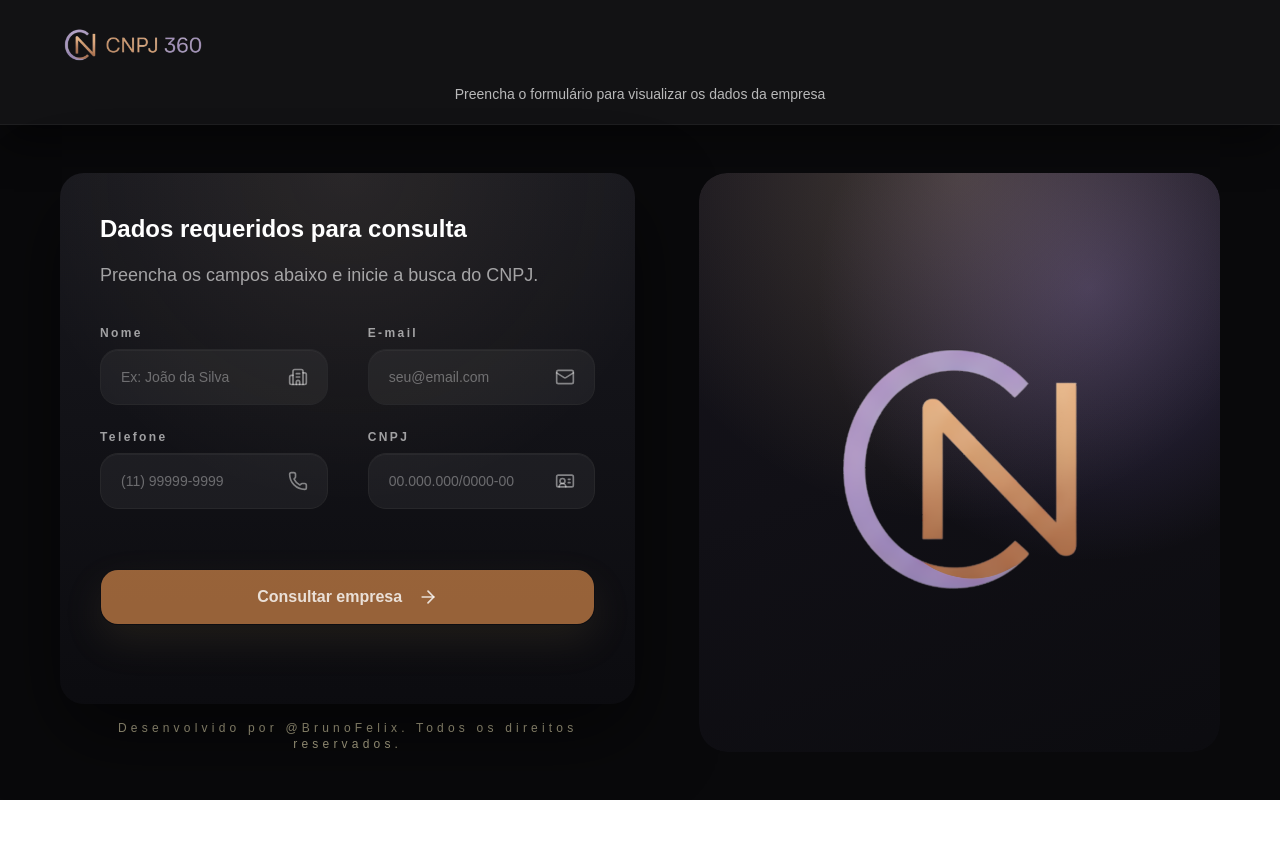
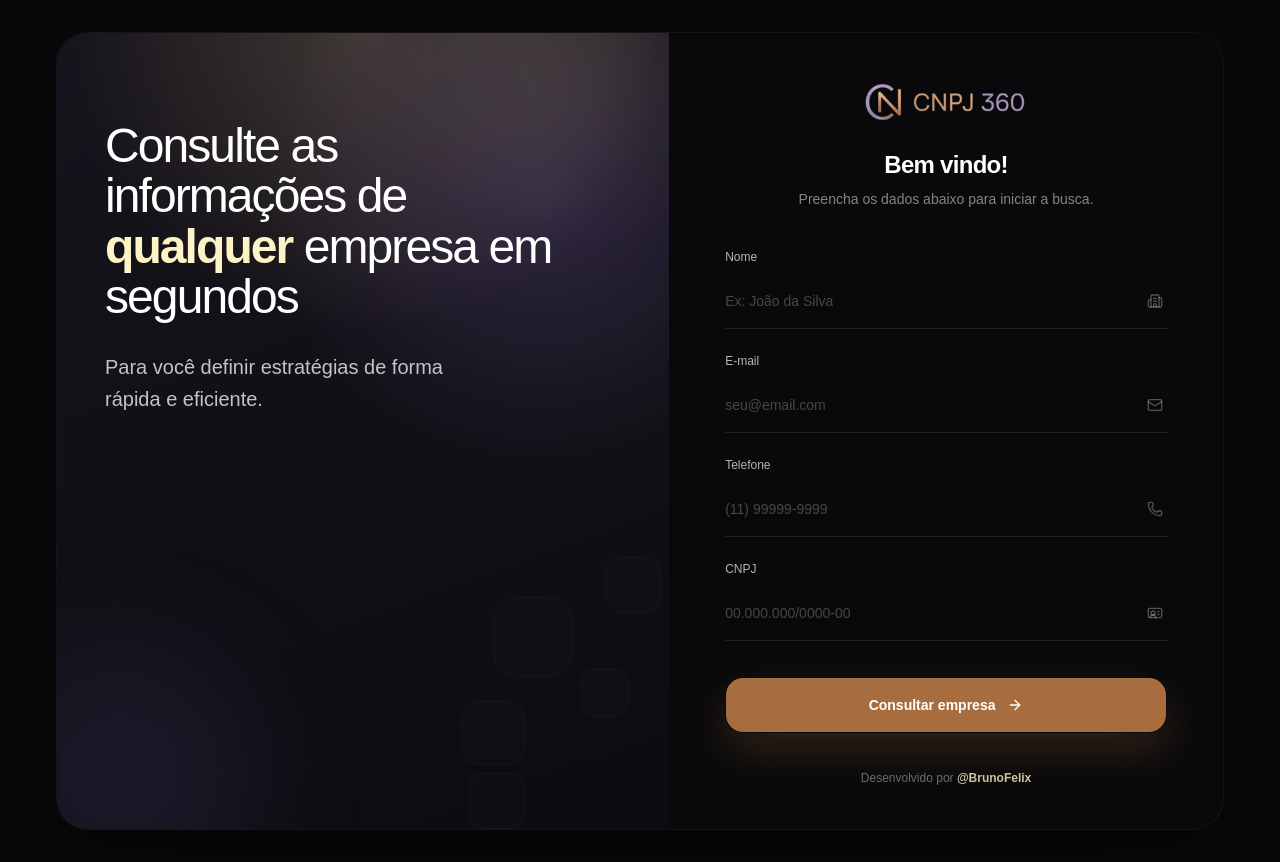
Before and after one commit to BrunoFelix1/cnpj-search-frontend, a React (Vite) app: page / in a window 1280 px wide. Before the commit the page ends 800 px from the top, so only its background shows below. Built offline with nearby package versions, Linux system fonts and the light colour scheme.

Commit message:
refactor: improvement of Lead Form Styles

```diff
--- a/src/App.tsx
+++ b/src/App.tsx
@@ -9,78 +9,76 @@ import { ActivitiesCard } from "./components/Dashboard/ActivitiesCard";
 import { PartnersCard } from "./components/Dashboard/PartnersCard";
 import { GeneralInfoCard } from "./components/Dashboard/GeneralInfoCard";
 import { Button } from "./components/ui/button";
+import { Footer } from "./components/Footer/Footer";
 
 function App() {
   const [showCompany, setShowCompany] = useState(false);
+
   const companyData = leadResponseMock;
 
   return (
     <main className="flex min-h-screen flex-col bg-zinc-950 text-white">
+      {showCompany ? (
+        <>
           <header className="w-full border-b border-white/5 bg-zinc-900/60 px-8 py-5 shadow-[0_18px_40px_rgba(0,0,0,0.45)]">
             <div className="flex w-full items-center justify-between gap-4">
-          <div className="flex pl-7 items-center justify-start gap-3 text-xs font-semibold uppercase tracking-[0.2em] text-amber-100/80 sm:text-sm">
-            <img src="/LogoHeader.png" alt="CNPJ 360" className="h-12 w-auto" />
+              <div className="flex items-center justify-start gap-3 pl-7 text-xs font-semibold uppercase tracking-[0.2em] text-amber-100/80 sm:text-sm">
+                <img
+                  src="/LogoHeader.png"
+                  alt="CNPJ 360"
+                  className="h-12 w-auto"
+                />
               </div>
 
-          {showCompany ? (
-            <Button className="rounded-2xl bg-[#bb7944]/80 px-6 py-4 text-sm font-semibold text-white/80  transition-all duration-300 ease-out hover:cursor-pointer hover:-translate-y-0.5 hover:brightness-110  focus-visible:ring-2 focus-visible:ring-amber-200/40 sm:h-11 sm:text-base">
+              <Button
+                onClick={() => setShowCompany(false)}
+                className="rounded-2xl bg-[#bb7944]/80 px-6 py-4 text-sm font-semibold text-white/80 transition-all duration-300 ease-out hover:cursor-pointer hover:-translate-y-0.5 hover:brightness-110 focus-visible:ring-2 focus-visible:ring-amber-200/40 sm:h-11 sm:text-base"
+              >
                 Nova consulta
               </Button>
-          ) : null}
             </div>
+          </header>
 
-        {showCompany ? null : (
-          <div className="mt-4 text-center text-sm text-white/70">
-            Preencha o formulário para visualizar os dados da empresa
-          </div>
-        )}
-      </header>
-      {showCompany ? (
           <div className="w-full flex-1 bg-zinc-950 px-6 py-10 sm:px-10 sm:py-12">
             <div className="grid gap-8">
               <div className="grid gap-8 lg:grid-cols-[3fr_1fr]">
                 <CompanyCard company={companyData.company} />
                 <StatusCard status={companyData.status} />
               </div>
+
               <LocationCard
                 location={companyData.location}
                 contacts={companyData.contacts}
               />
+
               <ActivitiesCard
                 mainActivity={companyData.mainActivity}
                 secondaryActivities={companyData.secondaryActivities}
               />
+
               <PartnersCard
                 partners={companyData.partners}
                 nameOfSearcher="rafael guimaraes lima"
               />
+
               <GeneralInfoCard
                 metrics={companyData.metrics}
-              secondaryActivitiesCount={companyData.secondaryActivities.length}
+                secondaryActivitiesCount={
+                  companyData.secondaryActivities.length
+                }
                 partnersCount={companyData.partners.length}
                 currentTaxRegime={companyData.currentTaxRegime}
               />
             </div>
           </div>
+
+          <Footer />
+        </>
       ) : (
-        <div className="grid w-full flex-1 items-stretch gap-16 px-15 py-12 lg:grid-cols-[1.05fr_0.95fr]">
-          <section className="flex h-full flex-col gap-8">
+        <div className="flex flex-1 items-center justify-center px-6 py-8 sm:px-10 lg:px-14">
+          <div className="w-full max-w-[1800px]">
             <LeadForm onSubmit={() => setShowCompany(true)} />
-
-            <div className="flex flex-wrap gap-4 text-xs text-white/70">
-              <div className="flex w-full items-center justify-center">
-                <span className="w-full text-center tracking-[0.35em] text-amber-100/70 -mt-4">
-                  Desenvolvido por @BrunoFelix. Todos os direitos reservados.
-                </span>
           </div>
-            </div>
-          </section>
-
-          <section className="relative hidden w-full min-h-120 items-center justify-center overflow-hidden rounded-[1.75rem] lg:flex">
-            <div className="absolute inset-0 flex items-center justify-center rounded-[1.75rem] bg-[radial-gradient(circle_at_top,rgba(252,215,165,0.2),transparent_55%),radial-gradient(circle_at_75%_20%,rgba(170,140,255,0.25),transparent_45%),linear-gradient(160deg,rgba(22,20,28,0.98),rgba(12,12,16,0.98))]">
-              <img src="/Logo.png" alt="CNPJ 360" className="h-70 w-auto" />
-            </div>
-          </section>
         </div>
       )}
     </main>
--- a/src/components/Footer/Footer.tsx
+++ b/src/components/Footer/Footer.tsx
@@ -0,0 +1,88 @@
+export function Footer() {
+  return (
+    <footer className="mt-16 border-t border-white/5 bg-zinc-900/80 backdrop-blur">
+      <div className="mx-auto flex w-full max-w-7xl flex-col gap-10 px-6 py-10 lg:flex-row lg:items-start lg:justify-between">
+        <div className="flex max-w-md flex-col gap-4">
+          <div className="flex items-center gap-3">
+            <img src="/LogoHeader.png" alt="CNPJ 360" className="h-11 w-auto" />
+          </div>
+
+          <p className="text-sm leading-relaxed text-zinc-400">
+            Plataforma para consulta e visualização do CNPJ de possíveis Leads,
+            focando numa melhor visualização das informações.
+          </p>
+
+          <div className="flex items-center gap-3 text-xs text-zinc-500">
+            <span>© {new Date().getFullYear()} CNPJ 360</span>
+
+            <span className="text-white/20">•</span>
+
+            <span>Todos os direitos reservados</span>
+          </div>
+        </div>
+
+        <div className="grid grid-cols-1 gap-8 sm:grid-cols-2 lg:grid-cols-3">
+          <div className="flex flex-col gap-3">
+            <span className="text-xs font-semibold uppercase tracking-[0.18em] text-white/40">
+              Plataforma
+            </span>
+
+            <div className="flex flex-col gap-2 text-sm text-zinc-400">
+              <a href="#" className="transition-colors hover:text-cyan-100">
+                Lorem ipsum dolor
+              </a>
+
+              <a href="#" className="transition-colors hover:text-cyan-100">
+                Lorem ipsum dolor
+              </a>
+
+              <a href="#" className="transition-colors hover:text-cyan-100">
+                Lorem ipsum dolor
+              </a>
+            </div>
+          </div>
+
+          <div className="flex flex-col gap-3">
+            <span className="text-xs font-semibold uppercase tracking-[0.18em] text-white/40">
+              Recursos
+            </span>
+
+            <div className="flex flex-col gap-2 text-sm text-zinc-400">
+              <a href="#" className="transition-colors hover:text-cyan-100">
+                Lorem ipsum dolor
+              </a>
+
+              <a href="#" className="transition-colors hover:text-cyan-100">
+                Lorem ipsum dolor
+              </a>
+
+              <a href="#" className="transition-colors hover:text-cyan-100">
+                Lorem ipsum dolor
+              </a>
+            </div>
+          </div>
+
+          <div className="flex flex-col gap-3">
+            <span className="text-xs font-semibold uppercase tracking-[0.18em] text-white/40">
+              Suporte
+            </span>
+
+            <div className="flex flex-col gap-2 text-sm text-zinc-400">
+              <a href="#" className="transition-colors hover:text-cyan-100">
+                Lorem ipsum dolor
+              </a>
+
+              <a href="#" className="transition-colors hover:text-cyan-100">
+                Lorem ipsum dolor
+              </a>
+
+              <a href="#" className="transition-colors hover:text-cyan-100">
+                Lorem ipsum dolor
+              </a>
+            </div>
+          </div>
+        </div>
+      </div>
+    </footer>
+  );
+}
--- a/src/components/LeadForm/LeadForm.tsx
+++ b/src/components/LeadForm/LeadForm.tsx
@@ -16,92 +16,150 @@ function LeadForm({ onSubmit }: Readonly<LeadFormProps>) {
 
   return (
     <section className="h-full w-full">
-      <div className="relative flex h-full flex-col overflow-hidden rounded-[1.5rem] border border-none bg-[radial-gradient(circle_at_top,rgba(255,220,170,0.08),transparent_55%),linear-gradient(180deg,rgba(24,24,30,0.98),rgba(12,12,16,0.98))] p-6 sm:p-8 lg:p-10 shadow-[0_30px_80px_rgba(0,0,0,0.55)]">
-        <div className="pointer-events-none absolute right-[-12%] top-[-10%] size-48 sm:size-56 lg:size-72 rounded-full" />
-        <div className="pointer-events-none absolute left-[-8%] bottom-[-14%] size-44 sm:size-52 lg:size-64 rounded-full" />
+      <div className="grid min-h-[680px] overflow-hidden rounded-[2rem] border border-white/5 bg-zinc-950 shadow-[0_30px_80px_rgba(0,0,0,0.55)] lg:grid-cols-[1.05fr_0.95fr]">
+        <div className="relative hidden overflow-hidden lg:flex">
+          <div className="absolute inset-0 bg-[radial-gradient(circle_at_top,rgba(252,215,165,0.18),transparent_35%),radial-gradient(circle_at_80%_20%,rgba(180,140,255,0.18),transparent_35%),linear-gradient(160deg,rgba(22,20,28,0.98),rgba(12,12,16,0.98))]" />
 
-        <div className="mb-6 flex flex-col gap-3 sm:mb-7 sm:gap-4 lg:mb-9">
-          <h2 className="text-lg font-semibold text-white sm:text-xl lg:text-2xl">
-            Dados requeridos para consulta
+          <div className="absolute -top-24 right-[-5%] h-56 w-56 rounded-full bg-amber-200/10 blur-3xl" />
+          <div className="absolute bottom-[-10%] left-[-10%] h-64 w-64 rounded-full bg-violet-400/10 blur-3xl" />
+
+          <div className="absolute bottom-0 right-0 opacity-25">
+            <div className="relative h-72 w-72">
+              <div className="absolute right-2 top-4 h-14 w-14 rounded-2xl border border-white/10 bg-white/5 backdrop-blur" />
+
+              <div className="absolute right-24 top-14 h-20 w-20 rounded-[1.6rem] border border-white/10 bg-white/5 backdrop-blur" />
+
+              <div className="absolute right-10 top-32 h-12 w-12 rounded-xl border border-white/10 bg-white/5 backdrop-blur" />
+
+              <div className="absolute right-36 top-40 h-16 w-16 rounded-2xl border border-white/10 bg-white/5 backdrop-blur" />
+
+              <div className="absolute bottom-0 right-36 h-14 w-14 rounded-xl border border-white/10 bg-white/5 backdrop-blur" />
+            </div>
+          </div>
+
+          <div className="relative z-10 flex h-full flex-col justify-between p-12">
+            <div className="max-w-lg">
+              <h1 className="max-w-md mt-10 text-5xl leading-[1.05] font-light tracking-[-0.04em] text-white">
+                Consulte as informações de {""}
+                <span className="font-semibold text-amber-100">
+                  qualquer
+                </span>{" "}
+                empresa em segundos
+              </h1>
+
+              <p className="mt-7 max-w-sm text-xl leading-relaxed text-white/75">
+                Para você definir estratégias de forma rápida e eficiente.
+              </p>
+            </div>
+          </div>
+        </div>
+
+        <div className="flex h-full flex-col justify-between bg-zinc-950 px-8 py-8 sm:px-10 lg:px-14 lg:py-10">
+          <div className="flex flex-col items-center">
+            <img
+              src="/LogoHeader.png"
+              alt="CNPJ 360"
+              className="h-14 w-auto object-contain"
+            />
+
+            <h2 className="mt-5 text-center text-2xl font-semibold tracking-[-0.03em] text-white">
+              Bem vindo!
             </h2>
-          <p className="text-sm text-white/60 sm:text-base lg:text-lg">
-            Preencha os campos abaixo e inicie a busca do CNPJ.
+
+            <p className="mt-2 text-center text-sm text-white/50">
+              Preencha os dados abaixo para iniciar a busca.
             </p>
           </div>
 
           <form
-          className="grid flex-1 content-start gap-6 md:grid-cols-2 md:gap-x-10 md:gap-y-6"
             onSubmit={handleSubmit}
+            className="mx-auto mt-10 flex w-full max-w-lg flex-col gap-6"
           >
-          <span className="group flex flex-col gap-2">
-            <span className="text-[0.65rem] font-semibold   tracking-[0.2em] text-white/60 sm:text-xs">
+            <div className="group">
+              <label className="mb-2 block text-xs font-medium text-white/70">
                 Nome
-            </span>
+              </label>
+
               <div className="relative">
                 <Input
                   type="text"
                   placeholder="Ex: João da Silva"
-                className="h-12 rounded-2xl border-zinc-800 bg-white/5 px-5 pr-14 text-sm text-white placeholder:text-white/35 shadow-[inset_0_1px_0_rgba(255,255,255,0.04)] transition focus-visible:border-amber-100/35 focus-visible:ring-amber-100/10 sm:h-14 sm:text-base"
+                  className="h-14 rounded-none border-0 border-b border-white/10 bg-transparent px-0 pr-12 text-sm text-white placeholder:text-white/25 shadow-none transition focus-visible:border-amber-100/35 focus-visible:ring-0"
                 />
-              <Building2 className="pointer-events-none absolute right-5 top-1/2 size-4 -translate-y-1/2 text-white/45 sm:size-5" />
+
+                <Building2 className="pointer-events-none absolute right-1 top-1/2 size-4 -translate-y-1/2 text-white/30" />
               </div>
-          </span>
+            </div>
 
-          <span className="group flex flex-col gap-2">
-            <span className="text-[0.65rem] font-semibold  tracking-[0.2em] text-white/60 sm:text-xs">
+            <div className="group">
+              <label className="mb-2 block text-xs font-medium text-white/70 ">
                 E-mail
-            </span>
+              </label>
+
               <div className="relative">
                 <Input
                   type="email"
                   placeholder="seu@email.com"
-                className="h-12 rounded-2xl border-zinc-800 bg-white/5 px-5 pr-14 text-sm text-white placeholder:text-white/35 shadow-[inset_0_1px_0_rgba(255,255,255,0.04)] transition focus-visible:border-amber-100/35 focus-visible:ring-amber-100/10 sm:h-14 sm:text-base"
+                  className="h-14 rounded-none border-0 border-b border-white/10 bg-transparent px-0 pr-12 text-sm text-white placeholder:text-white/25 shadow-none transition focus-visible:border-amber-100/35 focus-visible:ring-0"
                 />
-              <Mail className="pointer-events-none absolute right-5 top-1/2 size-4 -translate-y-1/2 text-white/45 sm:size-5" />
+
+                <Mail className="pointer-events-none absolute right-1 top-1/2 size-4 -translate-y-1/2 text-white/30" />
               </div>
-          </span>
+            </div>
 
-          <span className="group flex flex-col gap-2">
-            <span className="text-[0.65rem] font-semibold  tracking-[0.2em] text-white/60 sm:text-xs">
+            <div className="group">
+              <label className="mb-2 block text-xs font-medium text-white/70">
                 Telefone
-            </span>
+              </label>
+
               <div className="relative">
                 <Input
                   type="tel"
                   placeholder="(11) 99999-9999"
-                className="h-12 rounded-2xl border-zinc-800  bg-white/5 px-5 pr-14 text-sm text-white placeholder:text-white/35 shadow-[inset_0_1px_0_rgba(255,255,255,0.04)] transition focus-visible:border-amber-100/35 focus-visible:ring-amber-100/10 sm:h-14 sm:text-base"
+                  className="h-14 rounded-none border-0 border-b border-white/10 bg-transparent px-0 pr-12 text-sm text-white placeholder:text-white/25 shadow-none transition focus-visible:border-amber-100/35 focus-visible:ring-0"
                 />
-              <Phone className="pointer-events-none absolute right-5 top-1/2 size-4 -translate-y-1/2 text-white/45 sm:size-5" />
+
+                <Phone className="pointer-events-none absolute right-1 top-1/2 size-4 -translate-y-1/2 text-white/30" />
               </div>
-          </span>
+            </div>
 
-          <span className="group flex flex-col gap-2">
-            <span className="text-[0.65rem] font-semibold  tracking-[0.2em] text-white/60 sm:text-xs">
+            <div className="group">
+              <label className="mb-2 block text-xs font-medium text-white/70">
                 CNPJ
-            </span>
+              </label>
+
               <div className="relative">
                 <Input
                   type="text"
                   inputMode="numeric"
                   placeholder="00.000.000/0000-00"
-                className="h-12 rounded-2xl border-zinc-800  bg-white/5 px-5 pr-14 text-sm text-white placeholder:text-white/35 shadow-[inset_0_1px_0_rgba(255,255,255,0.04)] transition focus-visible:border-amber-100/35 focus-visible:ring-amber-100/10 sm:h-14 sm:text-base"
+                  className="h-14 rounded-none border-0 border-b border-white/10 bg-transparent px-0 pr-12 text-sm text-white placeholder:text-white/25 shadow-none transition focus-visible:border-amber-100/35 focus-visible:ring-0"
                 />
-              <IdCard className="pointer-events-none absolute right-5 top-1/2 size-4 -translate-y-1/2 text-white/45 sm:size-5" />
+
+                <IdCard className="pointer-events-none absolute right-1 top-1/2 size-4 -translate-y-1/2 text-white/30" />
               </div>
-          </span>
+            </div>
 
-          <div className="flex gap-4 pt-3 md:flex-row md:items-center md:justify-between" />
-
-          <div className="md:col-span-2">
+            <div className="pt-3">
               <Button
                 type="submit"
-              className="relative mt-auto inline-flex h-12 w-full items-center justify-center gap-4 overflow-hidden rounded-2xl bg-[#bb7944]/80 px-8 py-4 text-sm font-semibold text-white/80 shadow-[0_16px_40px_rgba(198,170,100,0.1)] transition-all duration-300 ease-out hover:cursor-pointer hover:-translate-y-0.5 hover:brightness-110 hover:shadow-[0_18px_50px_rgba(198,170,100,0.17)] focus-visible:ring-2 focus-visible:ring-amber-200/40 sm:h-14 sm:text-base"
+                className="flex h-14 hover:cursor-pointer w-full items-center justify-center gap-3 rounded-2xl bg-[#bb7944]/90 text-sm font-semibold text-white shadow-[0_18px_45px_rgba(187,121,68,0.22)] transition-all duration-300 hover:-translate-y-0.5 hover:brightness-110"
               >
                 Consultar empresa
-              <ArrowRight className="size-4 sm:size-5" aria-hidden="true" />
+                <ArrowRight className="size-4" />
               </Button>
             </div>
           </form>
+
+          <div className="mt-8 text-center">
+            <span className="text-xs text-white/40">
+              Desenvolvido por{" "}
+              <span className="font-semibold text-amber-100/80">
+                @BrunoFelix
+              </span>
+            </span>
+          </div>
+        </div>
       </div>
     </section>
   );
```
Also changed, not shown: 1 other file (tests, documents, lock files or other folders). Lines whose indentation alone changed are shown as unchanged.
